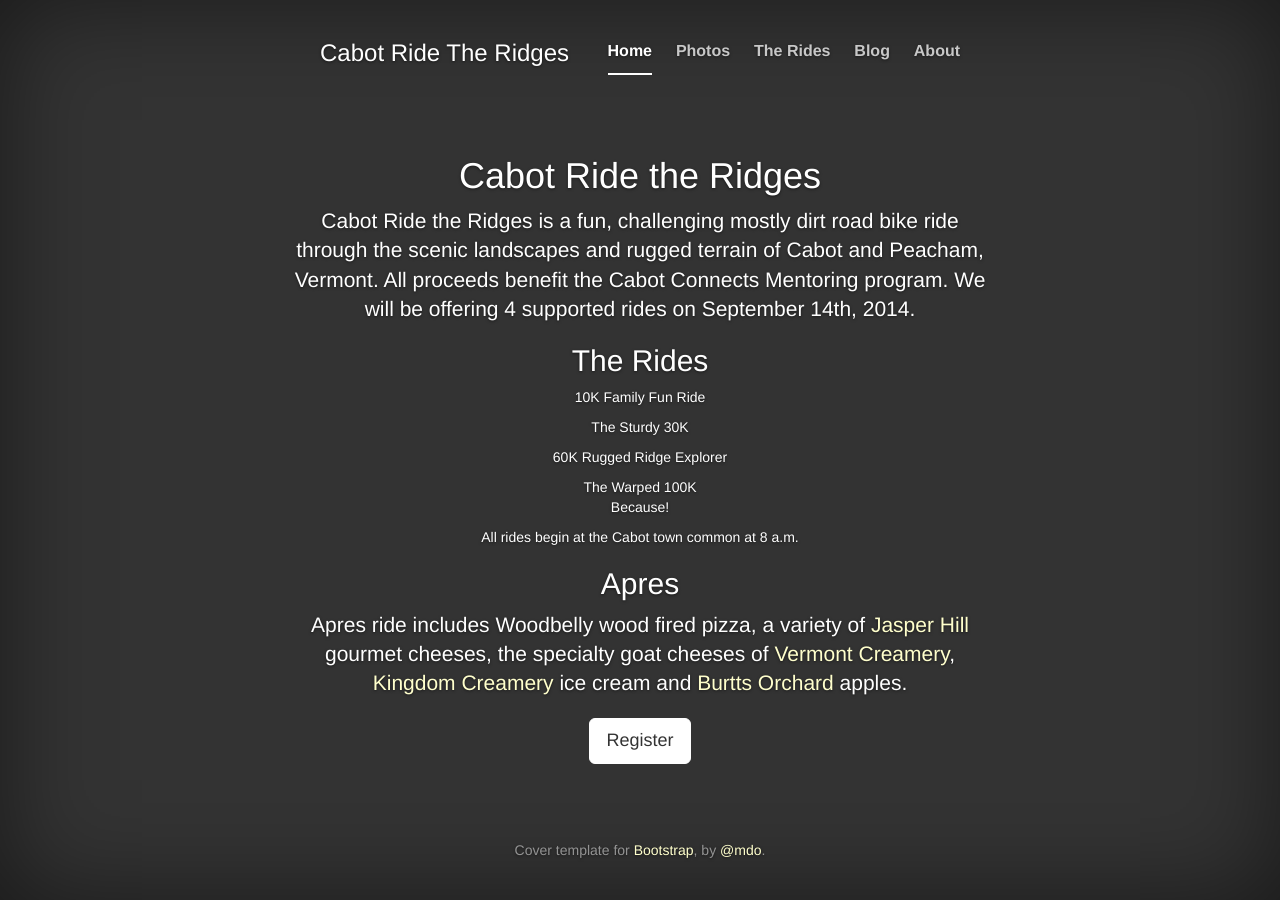
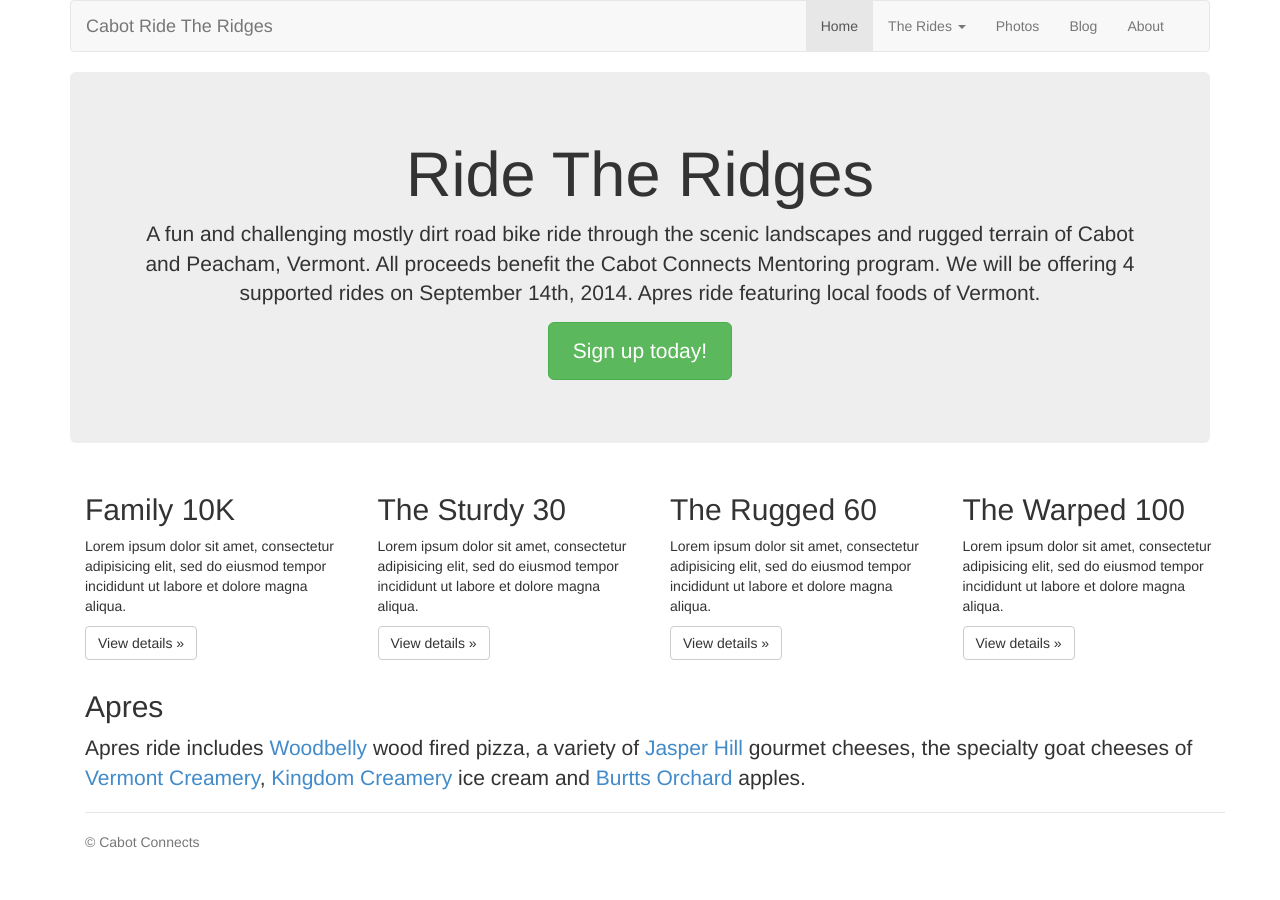
Before and after one commit to agilbert201/c4ride, a Jekyll site: the page built from index.html, in a window 1280 px wide. Built offline with Jekyll 4.4.1, drawn with Linux system fonts in a browser that asks for light colours.

Commit message:
on way to cleaner ui

```diff
--- a/_layouts/defaultPage.html
+++ b/_layouts/defaultPage.html
@@ -35,51 +35,35 @@
               <span class="icon-bar"></span>
               <span class="icon-bar"></span>
             </button>
-            <a class="navbar-brand" href="#">Cabot RTR</a>
+            <a class="navbar-brand" href="/">Cabot Ride The Ridges</a>
           </div>
           <div class="navbar-collapse collapse">
-            <ul class="nav navbar-nav">
-              <li class="active"><a href="#">Home</a></li>
+            <ul class="nav navbar-nav pull-right">
+              <li class="active"><a href="/">Home</a></li>
               <li class="dropdown">
                 <a href="#" class="dropdown-toggle" data-toggle="dropdown">The Rides <b class="caret"></b></a>
                 <ul class="dropdown-menu">
-                  <li><a href="#">10K Family</a></li>
-                  <li><a href="#">Sturdy 30</a></li>
-                  <li><a href="#">60K Ruggged Ridge</a></li>
-                  <li><a href="#">Warped 100K</a></li>
+                  <li><a href="#10k">10K Family</a></li>
+                  <li><a href="30k.html">Sturdy 30K</a></li>
+                  <li><a href="#60K">60K Ruggged Ridge</a></li>
+                  <li><a href="#100K">Warped 100K</a></li>
                 </ul>
               </li>
+              <li><a href="#photos">Photos</a></li>
               <li><a href="#blog">Blog</a></li>
-              <li><a href="/aboutcc">About</a></li>
+              <li><a href="/about.html">About</a></li>
             </ul>
           </div><!--/.nav-collapse -->
         </div><!--/.container-fluid -->
       </div>
 
-
-      <div class="masthead clearfix">
-        <div class="inner">
-          <h3 class="masthead-brand"><a href="/">Cabot Ride The Ridges</a></h3>
-          <ul class="nav navbar-nav">
-            <li class="active"><a href="/">Home</a></li>
-            <li><a href="#rides">The Rides</a></li>
-            <li><a href="#photos">Photos</a></li>
-            <li><a href="#blog">Blog</a></li>
-            <li><a href="/about">About</a></li>
-          </ul>
-        </div>
-      </div>
-    </div>
-
-    <div class="container">
-
       {{ content }}
 
-      <div class="mastfoot">
-        <div class="inner">
-          <p><a href="#">Cabot Connects</a></p>
-        </div>
+      <!-- Site footer -->
+      <div class="footer">
+        <p>&copy; Cabot Connects</p>
       </div>
+
     </div>
 
 
--- a/about.html
+++ b/about.html
@@ -1,5 +1,5 @@
 ---
-layout: defaultCover
+layout: defaultPage
 title: About
 ---
 
--- a/css/page.css
+++ b/css/page.css
@@ -2,23 +2,31 @@
  * Overrides for basic pages
  */
 
-/* Base */
-html,
-body {
-  background-color: #333;
-  /* padding-top: 50px; */
-}
-body {
-  color: #fff;
-  text-shadow: 0 1px 3px rgba(0,0,0,.5);
-  box-shadow: inset 0 0 100px rgba(0,0,0,.5);
+/* See bootstrap jumbotron narrow for these */
+
+.footer {
+  padding-top: 19px;
+  color: #777;
+  border-top: 1px solid #e5e5e5;
 }
 
-/*
-.starter-template {
-  padding: 40px 15px;
+.jumbotron {
   text-align: center;
+  border-bottom: 1px solid #e5e5e5;
 }
-*/
+.jumbotron .btn {
+  padding: 14px 24px;
+  font-size: 21px;
+}
 
-/* Links */
+@media screen and (min-width: 768px) {
+  /* Remove the padding we set earlier */
+  .footer {
+    padding-right: 0;
+    padding-left: 0;
+  }
+  /* Remove the bottom border on the jumbotron for visual effect */
+  .jumbotron {
+    border-bottom: 0;
+  }
+}
--- a/index.html
+++ b/index.html
@@ -1,22 +1,111 @@
 ---
-layout: defaultCover
+layout: defaultPage
 title: Home
 ---
+<!--
+<div id="theCarousel" class="carousel slide" data-ride="carousel">
+    <ol class="carousel-indicators">
+        <li data-target="#theCarousel" data-slide-to="0" class="active"></li>
+        <li data-target="#theCarousel" data-slide-to="1"></li>
+        <li data-target="#theCarousel" data-slide-to="2"></li>
+    </ol>
+  <div class="carousel-inner">
+    <div class="item active">
+      <div class="container">
+        <div class="carousel-caption">
+          <h1>Ride the Ridges</h1>
+          <p>Note: If you're viewing this page via a <code>file://</code> URL, the "next" and "previous" Glyphicon buttons on the left and right might not load/display properly due to web browser security rules.</p>
+          <p><a class="btn btn-lg btn-primary" href="#" role="button">Sign up today</a></p>
+        </div>
+      </div>
+    </div>
+    <div class="item">
+      <div class="container">
+        <div class="carousel-caption">
+          <h1>Apres Ride</h1>
+          <p>Cras justo odio, dapibus ac facilisis in, egestas eget quam. Donec id elit non mi porta gravida at eget metus. Nullam id dolor id nibh ultricies vehicula ut id elit.</p>
+          <p><a class="btn btn-lg btn-primary" href="#" role="button">Learn more</a></p>
+        </div>
+      </div>
+    </div>
+</div>
 
-<h1>Cabot Ride the Ridges</h1>
-<p class="lead">
-Cabot Ride the Ridges is a fun, challenging mostly dirt road bike ride through the scenic landscapes and rugged terrain of Cabot and Peacham, Vermont. All proceeds benefit the Cabot Connects Mentoring program.  We will be offering 4 supported rides on September 14th, 2014.
-</p>
+<div id="carousel-example-generic" class="carousel slide" data-ride="carousel">
+  <ol class="carousel-indicators">
+    <li data-target="#carousel-example-generic" data-slide-to="0" class="active"></li>
+    <li data-target="#carousel-example-generic" data-slide-to="1"></li>
+    <li data-target="#carousel-example-generic" data-slide-to="2"></li>
+  </ol>
 
-<h2>The Rides</h2>
-<p>10K Family Fun Ride</p>
-<p>The Sturdy 30K</p>
-<p>60K Rugged Ridge Explorer</p>
-<p>The Warped 100K <br />Because!</p>
-<p>All rides begin at the Cabot town common at 8 a.m.</p>
+  <div class="carousel-inner">
+    <div class="item active">
+      <img src="..." alt="...">
+      <div class="carousel-caption">
+        Slide 1
+      </div>
+    </div>
+    <div class="item">
+      <img src="..." alt="...">
+      <div class="carousel-caption">
+        Slide 2
+      </div>
+    </div>
+    <div class="item">
+      <img src="..." alt="...">
+      <div class="carousel-caption">
+        Slide 3
+      </div>
+    </div>
+  </div>
+
+  <a class="left carousel-control" href="#carousel-example-generic" data-slide="prev">
+    <span class="glyphicon glyphicon-chevron-left"></span>
+  </a>
+  <a class="right carousel-control" href="#carousel-example-generic" data-slide="next">
+    <span class="glyphicon glyphicon-chevron-right"></span>
+  </a>
+</div>
+-->
+
+<div class="jumbotron">
+    <h1>Ride The Ridges</h1>
+    <p class="lead">A fun and challenging mostly dirt road bike ride through the scenic landscapes and rugged terrain of Cabot and Peacham, Vermont. All proceeds benefit the Cabot Connects Mentoring program.  We will be offering 4 supported rides on September 14th, 2014. Apres ride featuring local foods of Vermont.</p>
+    <p><a class="btn btn-lg btn-success" href="#" role="button">Sign up today!</a></p>
+</div>
+
+<div class="container">
+  <!-- Four Rides! -->
+  <div class="row">
+    <div class="col-lg-3">
+      <!-- <img class="img-thumbnail" src="assets/img/placeholder.png" alt="Generic placeholder image"> -->
+      <h2>Family 10K</h2>
+      <p>Lorem ipsum dolor sit amet, consectetur adipisicing elit, sed do eiusmod
+      tempor incididunt ut labore et dolore magna aliqua.</p>
+      <p><a class="btn btn-default" href="#" role="button">View details &raquo;</a></p>
+    </div><!-- /.col-lg-4 -->
+    <div class="col-lg-3">
+      <!-- <img class="img-thumbnail" src="assets/img/placeholder.png" alt="Generic placeholder image"> -->
+      <h2>The Sturdy 30</h2>
+      <p>Lorem ipsum dolor sit amet, consectetur adipisicing elit, sed do eiusmod
+      tempor incididunt ut labore et dolore magna aliqua.</p>
+      <p><a class="btn btn-default" href="30k.html" role="button">View details &raquo;</a></p>
+    </div>
+    <div class="col-lg-3">
+      <!-- <img class="img-thumbnail" src="assets/img/placeholder.png" alt="Generic placeholder image"> -->
+      <h2>The Rugged 60</h2>
+      <p>Lorem ipsum dolor sit amet, consectetur adipisicing elit, sed do eiusmod
+      tempor incididunt ut labore et dolore magna aliqua.</p>
+      <p><a class="btn btn-default" href="#" role="button">View details &raquo;</a></p>
+    </div>
+    <div class="col-lg-3">
+      <!-- <img class="img-thumbnail" src="assets/img/placeholder.png" alt="Generic placeholder image"> -->
+      <h2>The Warped 100</h2>
+      <p>Lorem ipsum dolor sit amet, consectetur adipisicing elit, sed do eiusmod
+      tempor incididunt ut labore et dolore magna aliqua.</p>
+      <p><a class="btn btn-default" href="#" role="button">View details &raquo;</a></p>
+    </div>
+</div>
 
 <h2>Apres</h2>
-<p class="lead">Apres ride includes Woodbelly wood fired pizza, a variety of <a href="http://www.jasperhillfarm.com">Jasper Hill</a> gourmet cheeses, the specialty goat cheeses of <a href="http://www.vermontcreamery.com">Vermont Creamery</a>, <a href="http://kingdomcreameryofvermont.com">Kingdom Creamery</a> ice cream and <a href="http://www.burttsappleorchard.com">Burtts Orchard</a> apples.
+<p class="lead">Apres ride includes <a href="http://www.woodbellypizza.com/#about">Woodbelly</a> wood fired pizza, a variety of <a href="http://www.jasperhillfarm.com">Jasper Hill</a> gourmet cheeses, the specialty goat cheeses of <a href="http://www.vermontcreamery.com">Vermont Creamery</a>, <a href="http://kingdomcreameryofvermont.com">Kingdom Creamery</a> ice cream and <a href="http://www.burttsappleorchard.com">Burtts Orchard</a> apples.
 </p>
-
-<a href="#" class="btn btn-lg btn-default">Register</a>
```
Also changed, not shown: 100k.html (added, +18 -0 lines), 10k.html (added, +16 -0 lines), 30k.html (added, +16 -0 lines), 60k.html (added, +16 -0 lines), assets/img/placeholder.png (added).
